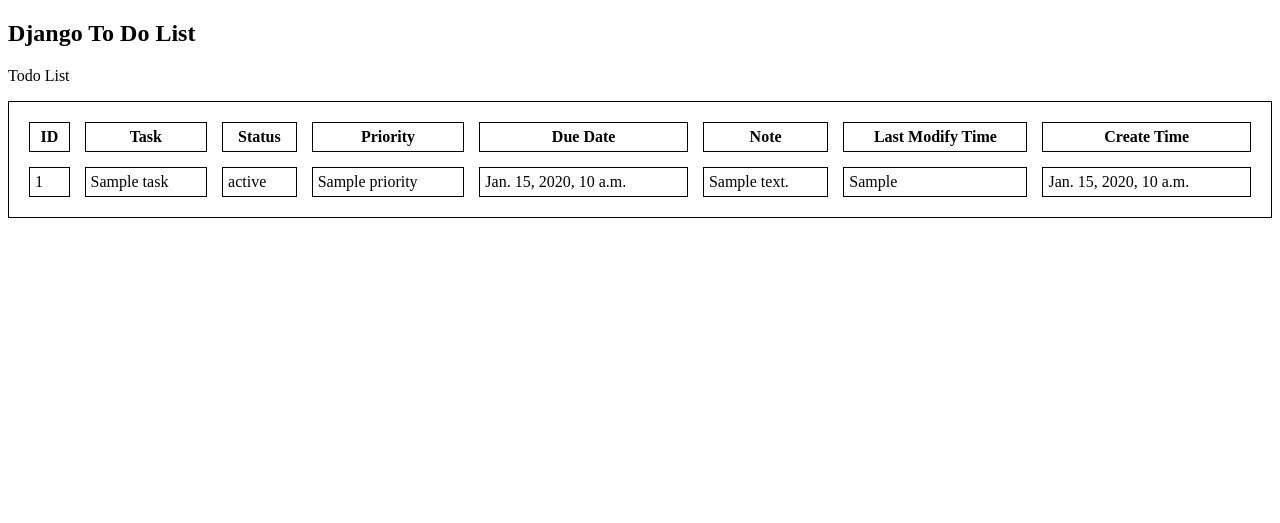
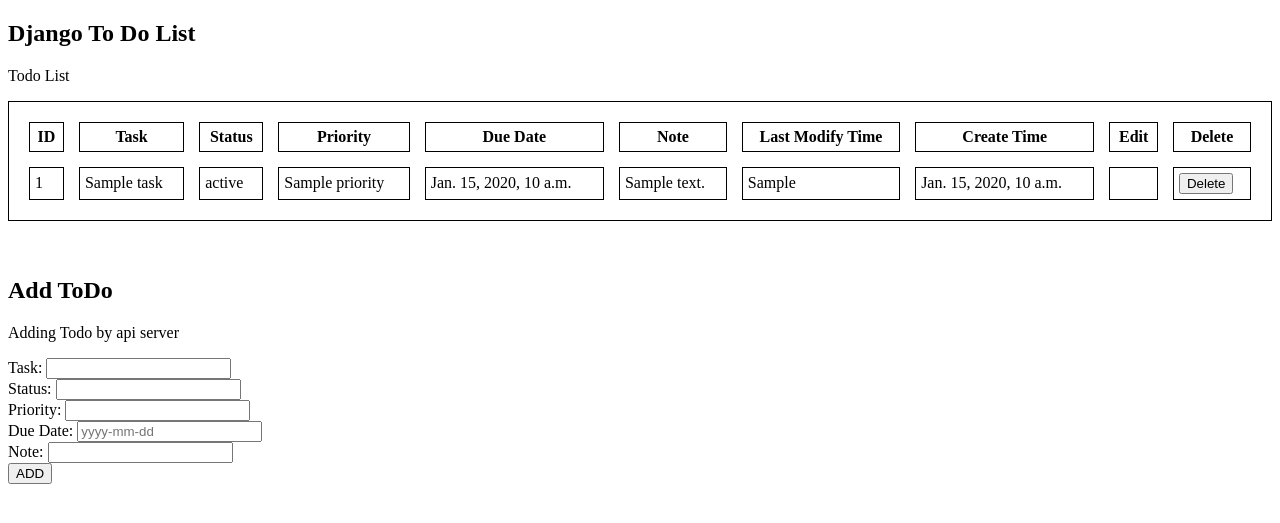
Before and after one commit to jack092123/DjangoREST, a Django app: page /todolist/ in a window 1280 px wide. Shown: the top 523 px of the page. Run offline with Django 3.2, Linux system fonts and the light colour scheme; tables that the repository leaves empty hold one stand-in row (values such as "Sample post"); a database or web service that is not in the repository returns one stand-in record (values such as "Sample title"); data that the repository does not hold is empty.

Commit message:
Finish Frontend call for GET, POST, DELETE api method

```diff
--- a/server/templates/todolist.html
+++ b/server/templates/todolist.html
@@ -10,6 +10,33 @@
             border-spacing: 15px;
         }
     </style>
+
+    <script type"text/javascript", src="https://code.jquery.com/jquery-3.3.1.min.js"></script>
+    <script type="text/javascript">
+        $(document).ready(function() {
+            $("#btn_add").click(function(){
+                $.ajax({
+                    type: 'POST',
+                    url: "http://127.0.0.1:8000/api/Todo/",
+                    data: $("#form_add").serialize(),
+                    success: function(result){
+                        alert("Add success");
+                        location.reload();
+                    }
+                });
+            });
+            $("button.del").click(function(){
+                $.ajax({
+                    type: 'DELETE',
+                    url: "http://127.0.0.1:8000/api/Todo/" + $(this).attr("name") + "/",
+                    success: function(result){
+                        location.reload();
+                    }
+                });
+            });
+        });
+    </script>
+
     <meta charset="UTF-8">
     <title>Django To Do List</title>
 </head>
@@ -26,6 +53,8 @@
             <th>Note</th>
             <th>Last Modify Time</th>
             <th>Create Time</th>
+            <th>Edit</th>
+            <th>Delete</th>
         </tr>
         {% for todo in data %}
             <tr>
@@ -37,8 +66,22 @@
                 <td>{{todo.note}}</td>
                 <td>{{todo.last_modify}}</td>
                 <td>{{todo.create_time}}</td>
+                <td></td>
+                <td><button type="button" class="del" name={{todo.id}}>Delete</button></td>
             </tr>
         {% endfor %}
     </table>
+    <br><br>
+
+    <h2>Add ToDo</h2>
+    <p>Adding Todo by api server</p>
+    <form id="form_add">
+    Task: <input type="text" name="task"><br>
+    Status: <input type="text" name="status"><br>
+    Priority: <input type="text" name="priority"><br>
+    Due Date: <input type="text" name="due_date", placeholder="yyyy-mm-dd"><br>
+    Note: <input type="text" name="note"><br>
+    <input type="button" id="btn_add" value="ADD">
+    </form>
 </body>
 </html>
```
Also changed, not shown: server/db.sqlite3.
